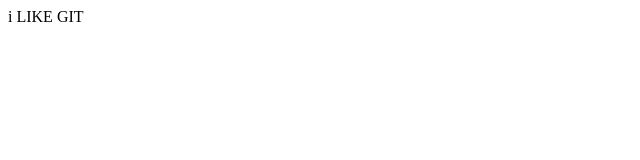
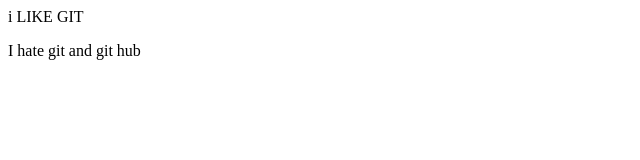
Before and after one commit to dkrusch/github101, a plain HTML site: page index.html in a window 1280 px wide. Shown: the whole page, without its empty margins (0-640 px from the left). Drawn offline with Linux system fonts and the light colour scheme.

Commit message:
Added new paragraph

```diff
--- a/index.html
+++ b/index.html
@@ -8,5 +8,6 @@
 </head>
 <body>
     <div>i LIKE GIT</div>
+    <p>I hate git and git hub</p>
 </body>
 </html>
```
